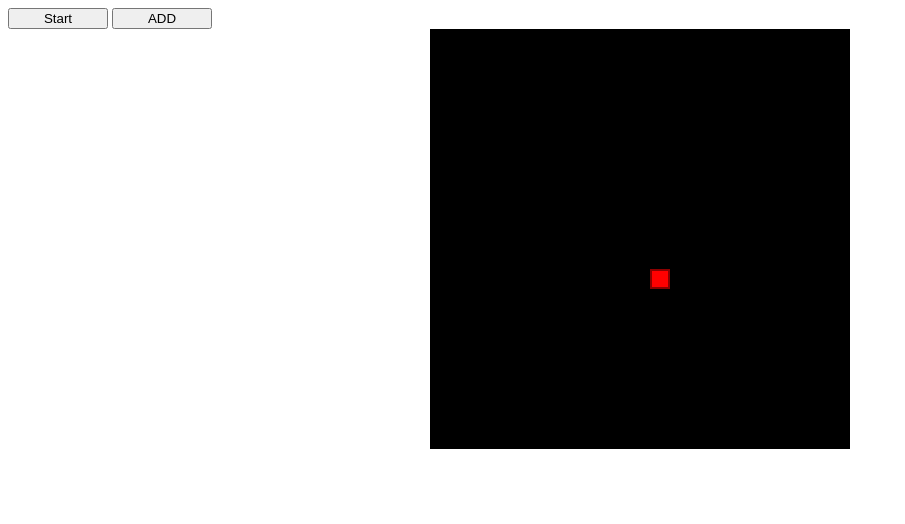
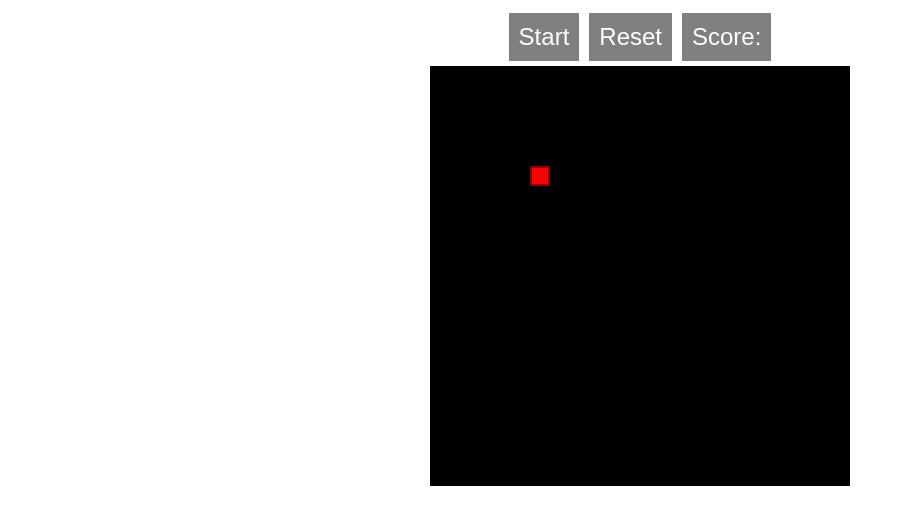
Before and after one commit to nonstopper0/snake-game, a plain HTML site: page index.html in a window 1280 px wide. Shown: the whole page, without its empty margins (0-905 px from the left). Drawn offline with Linux system fonts and the light colour scheme.

Commit message:
simplified code. Fixed a few bugs

```diff
--- a/app.js
+++ b/app.js
@@ -5,15 +5,15 @@
 let runTime = 0;
 let direction = 'right';
 let lastDirection = 'right';
-let snake = [[0, 2], [0, 0], [0, 1]];
+let snake;
 // lower the faster
-let speed = 15;
-let score = 0;
+let speed;
+let score;
 
 document.addEventListener('keydown', keyPressed);
 
 function main() {
-    intialize();
+    intializeBoard();
     setInterval(() => {
         onLoop()
     }, 1000 / 60)
@@ -32,14 +32,14 @@
     }
 }
 
-// called from start button
+// initialize variables
 function start() {
     speed = 15;
     score = 0;
-    snake = [[0, 3], [0, 2], [0, 1]];
+    snake = [[0, 1]],
     running = true;
     direction = 'right'
-    intialize();
+    intializeBoard();
 }
 
 function keyPressed(e) {
@@ -51,10 +51,14 @@
 }
 
 // fill document with divs
-function intialize() {
+function intializeBoard() {
+
+    // remove previous board
     while (container.firstChild) {
         container.removeChild(container.firstChild);
     }
+
+    // create new board
     for (let i = 0; i <= boardSize; i++) {
         let row = document.createElement('div');
         row.classList.add('row');
@@ -66,18 +70,19 @@
             row.appendChild(column)
         }
     }
+
     spawnFood();
 }
 
 function spawnFood() {
     let X = (Math.random() * boardSize).toFixed(0);
     let Y = (Math.random() * boardSize).toFixed(0);
-    let food = document.getElementById(`${X} ${Y}`);
-    food.classList.add('food');
+    document.getElementById(`${X} ${Y}`).classList.add('food');
 }
 
 function foodEaten() {
     score += 1;
+    document.getElementById('score').innerText = 'Score: ' + score
     let lSnake = snake[snake.length - 1];
     snake.push(lSnake);
     speed > 5 && (speed -= 1);
@@ -111,22 +116,21 @@
     // remove last snake
     document.getElementById(`${snake[snake.length - 1][0]} ${snake[snake.length - 1][1]}`).classList.remove('snake');
 
-
     let head = await getNewHeadPos();
     snake.unshift(head);
     snake.pop();
 
 
 
-    //draw new snake array
-    for (let i = 0; i < snake.length; i++) {
-        let fill = document.getElementById(`${snake[i][0]} ${snake[i][1]}`)
-        if (fill.classList.contains('food')) {
-            foodEaten()
-            fill.classList.remove('food');
-        }
-        fill.classList.add('snake');
+    // draw new head
+    let fill = document.getElementById(`${snake[0][0]} ${snake[0][1]}`)
+    if (fill.classList.contains('food')) {
+        foodEaten()
+        fill.classList.remove('food');
     }
+    fill.classList.add('snake');
+    // for (let i = 0; i < snake.length; i++) {
+    // }
 }
 
 function lose() {
--- a/index.html
+++ b/index.html
@@ -8,8 +8,11 @@
     <title>Snake Game Challenge</title>
 </head>
 <body>
-    <button onclick="start()">Start</button>
-    <button onclick="add()">ADD</button>
+    <div class="top-container">
+        <button onclick="start()">Start</button>
+        <button onclick="start()">Reset</button>
+        <button id="score">Score: </button>
+    </div>
     <div class="game-container"></div>
     <script src="app.js"></script>
 </body>
--- a/main.css
+++ b/main.css
@@ -14,8 +14,18 @@
     background-color: black;
 }
 
+.top-container {
+    display: flex;
+    justify-content: center;
+}
+
 button {
-    width: 100px;
+    padding: 10px;
+    font-size: 1.5rem;
+    background-color: grey;
+    color: white;
+    border: none;
+    margin: 5px;
 }
 
 .food {
```
